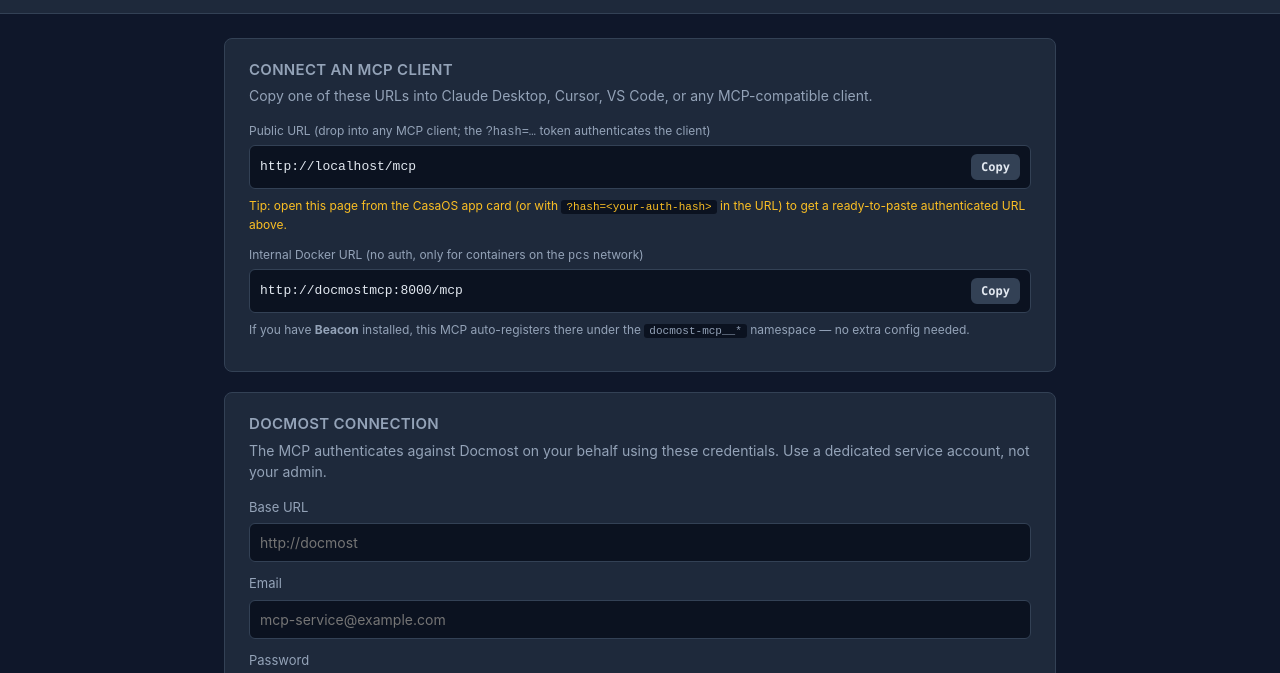
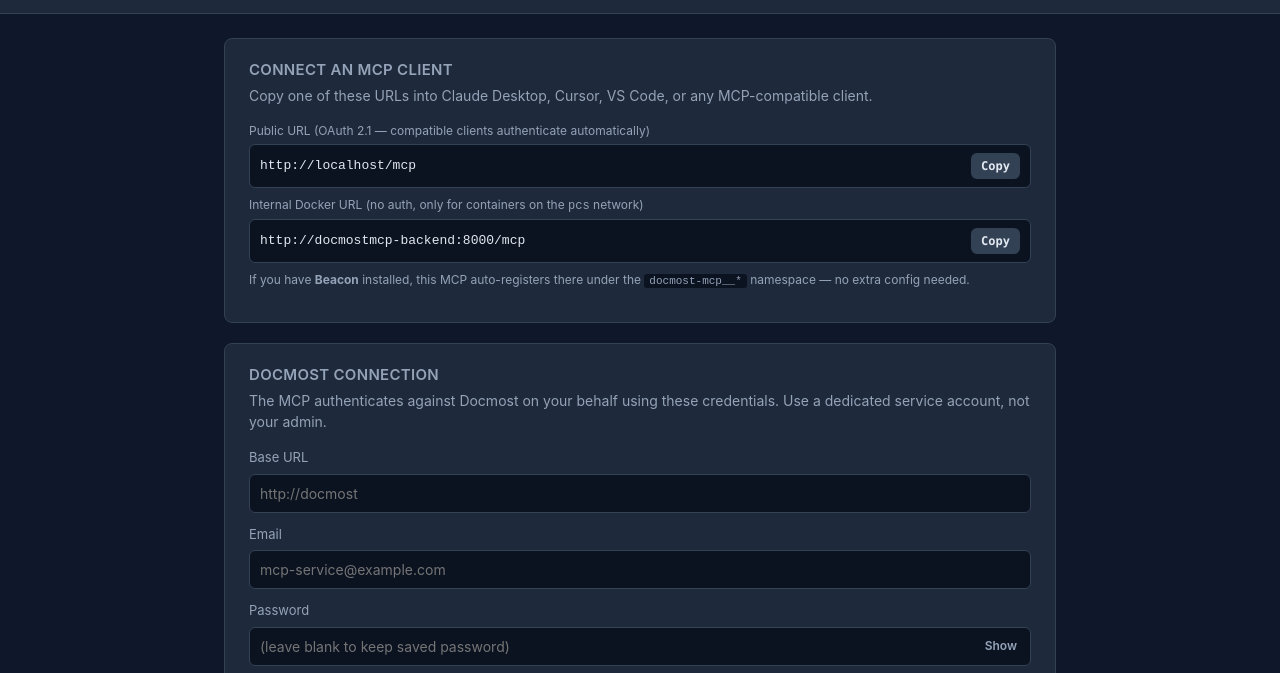
Before and after one commit to Yundera/docmost-mcp, a plain HTML site: page ui/static/index.html in a window 1280 px wide. Shown: the part 51-724 px from the top of the page. Drawn offline with Linux system fonts and the light colour scheme; no server answers.

Commit message:
fix: update config UI connection guidance for OAuth 2.1
The config UI referenced ?hash= token authentication and showed
the wrong internal URL (docmostmcp:8000 instead of
docmostmcp-backend:8000). Under Maison, AUTH_HASH is inert and
/mcp is protected by OAuth 2.1.

- Replace ?hash= auth label with OAuth 2.1 guidance
- Remove stale CasaOS hash-warning hint
- Fix internal URL: docmostmcp → docmostmcp-backend
- Remove hash query-string building logic from JS

```diff
--- a/ui/static/index.html
+++ b/ui/static/index.html
@@ -195,18 +195,15 @@
     <h2>Connect an MCP client</h2>
     <p class="lead">Copy one of these URLs into Claude Desktop, Cursor, VS Code, or any MCP-compatible client.</p>
 
-    <div class="url-label">Public URL (drop into any MCP client; the <code>?hash=…</code> token authenticates the client)</div>
+    <div class="url-label">Public URL (OAuth 2.1 — compatible clients authenticate automatically)</div>
     <div class="url-block">
       <code id="public-url">https://&lt;your-domain&gt;/mcp</code>
       <button class="secondary" onclick="copy('public-url')">Copy</button>
     </div>
-    <p id="hash-warning" class="hint" style="display:none; color: var(--warn);">
-      Tip: open this page from the CasaOS app card (or with <code>?hash=&lt;your-auth-hash&gt;</code> in the URL) to get a ready-to-paste authenticated URL above.
-    </p>
 
     <div class="url-label">Internal Docker URL (no auth, only for containers on the <code>pcs</code> network)</div>
     <div class="url-block">
-      <code id="local-url">http://docmostmcp:8000/mcp</code>
+      <code id="local-url">http://docmostmcp-backend:8000/mcp</code>
       <button class="secondary" onclick="copy('local-url')">Copy</button>
     </div>
 
@@ -281,17 +278,8 @@
     setStatus("err", "UI cannot reach backend");
   }
 
-  // Build the public URL. If the user landed here with ?hash=... (the
-  // hash-lock proxy's query-string auth token) we bake it into the
-  // copyable URL so they can paste it straight into an MCP client.
-  const params = new URLSearchParams(window.location.search);
-  const hash = params.get("hash");
-  let url = window.location.origin + "/mcp";
-  if (hash) url += "?hash=" + encodeURIComponent(hash);
-  $("public-url").textContent = url;
-  if (!hash) {
-    document.getElementById("hash-warning").style.display = "block";
-  }
+  // Build the public URL — OAuth 2.1 protects /mcp, no hash token needed.
+  $("public-url").textContent = window.location.origin + "/mcp";
 }
 
 async function loadConfig() {
```
